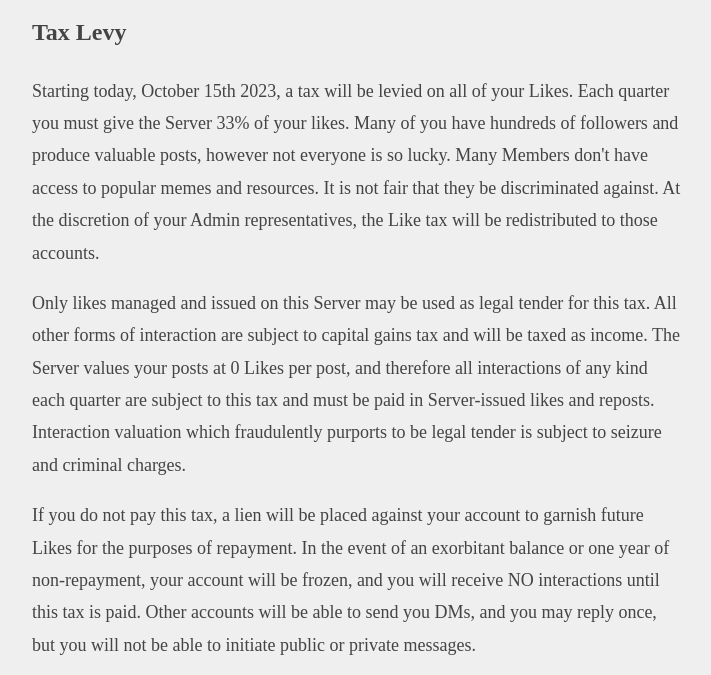
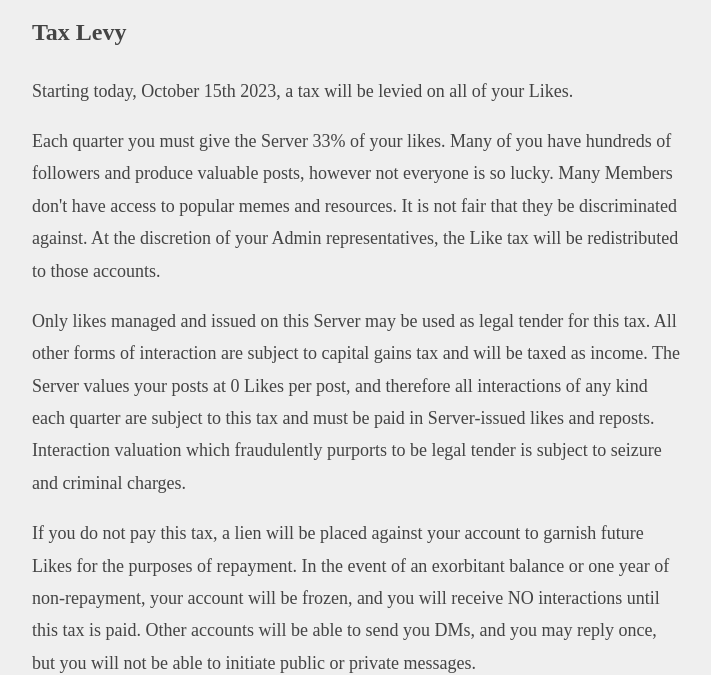
Before and after one commit to Eriner/fediverse-tax, a plain HTML site: page index.html in a window 1280 px wide. Shown: the part 150-825 px from the top of the page, without its empty margins (283-994 px from the left). Drawn offline with Linux system fonts and the light colour scheme.

Commit message:
spacing
Signed-off-by: Matt Hamilton <m@tthamilton.com>

```diff
--- a/index.html
+++ b/index.html
@@ -50,7 +50,11 @@ ul {
 <h2>Tax Levy</h2>
 
 <p>
-Starting today, October 15th 2023, a tax will be levied on all of your Likes. Each quarter you must give the Server 33% of your likes. Many of you have hundreds of followers and produce valuable posts, however not everyone is so lucky. Many Members don't have access to popular memes and resources. It is not fair that they be discriminated against. At the discretion of your Admin representatives, the Like tax will be redistributed to those accounts.
+Starting today, October 15th 2023, a tax will be levied on all of your Likes.
+</p>
+
+<p>
+Each quarter you must give the Server 33% of your likes. Many of you have hundreds of followers and produce valuable posts, however not everyone is so lucky. Many Members don't have access to popular memes and resources. It is not fair that they be discriminated against. At the discretion of your Admin representatives, the Like tax will be redistributed to those accounts.
 </p>
 
 <p>
```
